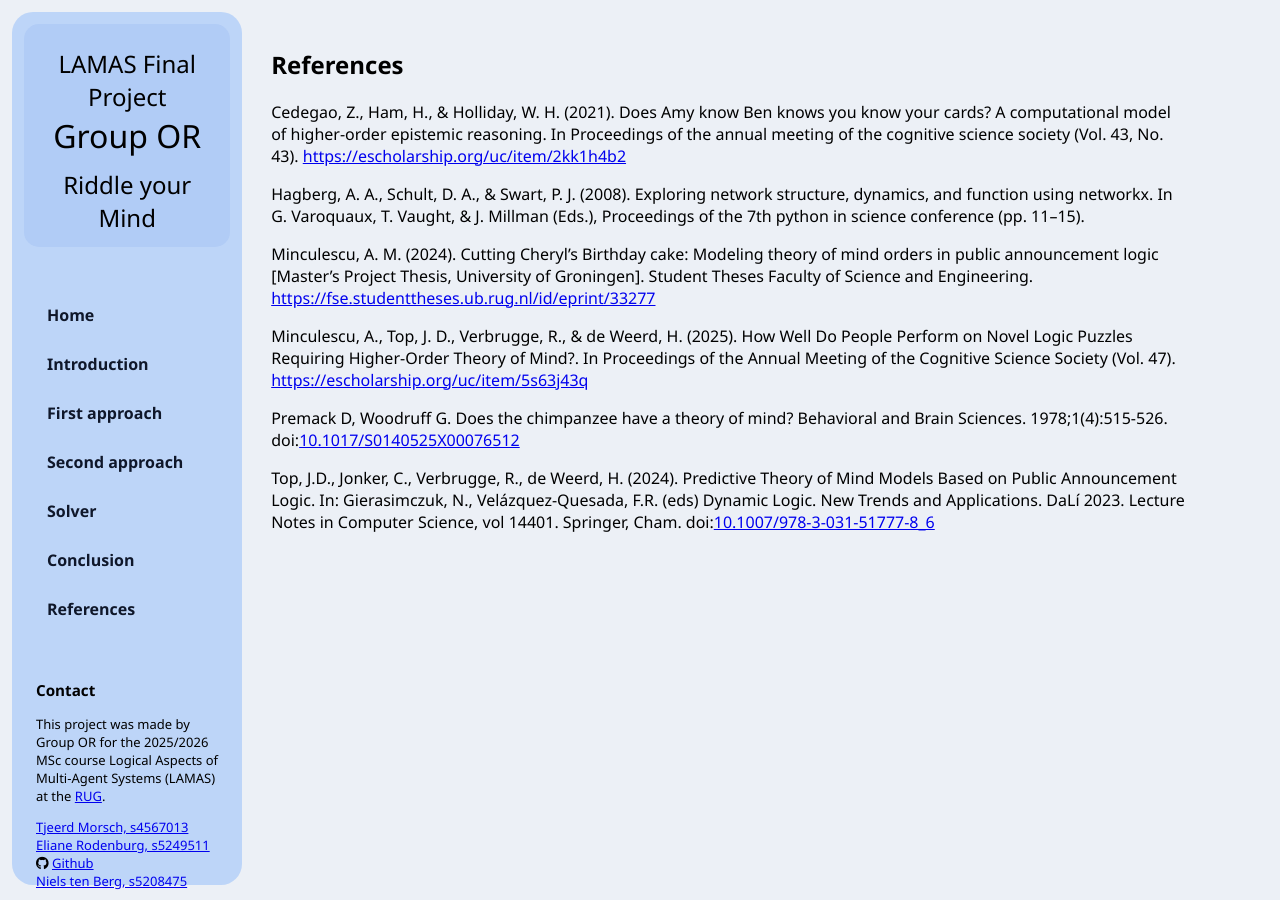
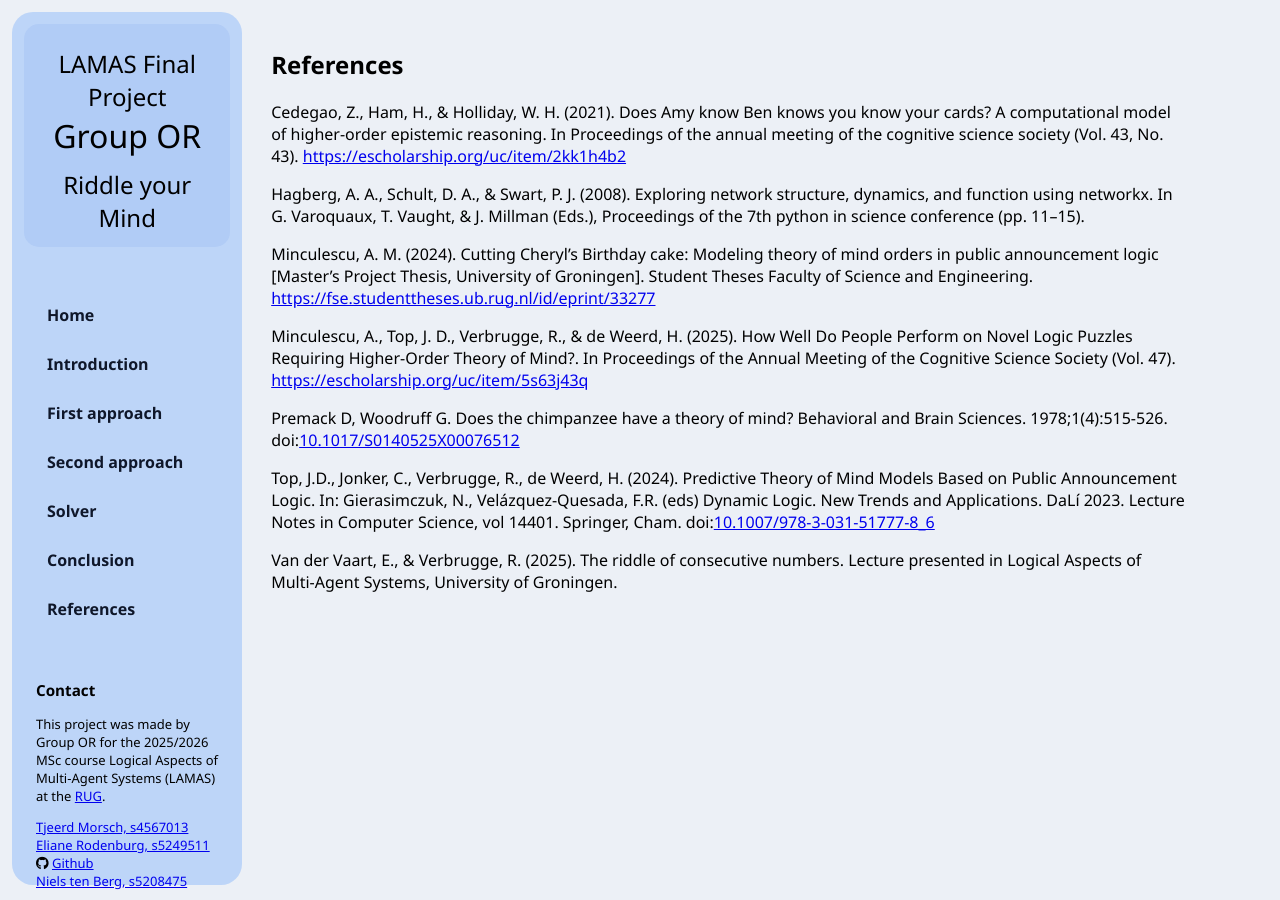
Before and after one commit to SnooLuna/LAMAS_OR, a Jekyll site: the page built from docs/references.md, in a window 1280 px wide. Built offline with Jekyll 4.4.1, drawn with Linux system fonts in a browser that asks for light colours; nearby versions of some CDN libraries.

Commit message:
Update references.md

```diff
--- a/docs/references.md
+++ b/docs/references.md
@@ -15,3 +15,5 @@ Minculescu, A., Top, J. D., Verbrugge, R., & de Weerd, H. (2025). How Well Do Pe
 Premack D, Woodruff G. Does the chimpanzee have a theory of mind? Behavioral and Brain Sciences. 1978;1(4):515-526. doi:[10.1017/S0140525X00076512](https://doi.org/10.1017/S0140525X00076512)
 
 Top, J.D., Jonker, C., Verbrugge, R., de Weerd, H. (2024). Predictive Theory of Mind Models Based on Public Announcement Logic. In: Gierasimczuk, N., Velázquez-Quesada, F.R. (eds) Dynamic Logic. New Trends and Applications. DaLí 2023. Lecture Notes in Computer Science, vol 14401. Springer, Cham. doi:[10.1007/978-3-031-51777-8_6](https://doi.org/10.1007/978-3-031-51777-8_6)
+
+Van der Vaart, E., & Verbrugge, R. (2025). The riddle of consecutive numbers. Lecture presented in Logical Aspects of Multi-Agent Systems, University of Groningen.
```
